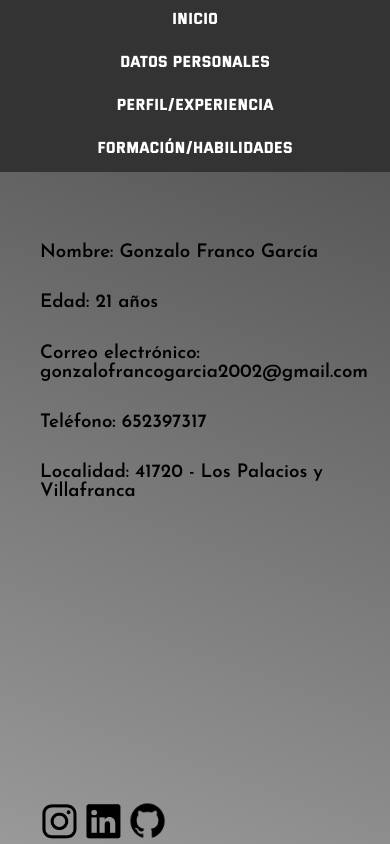
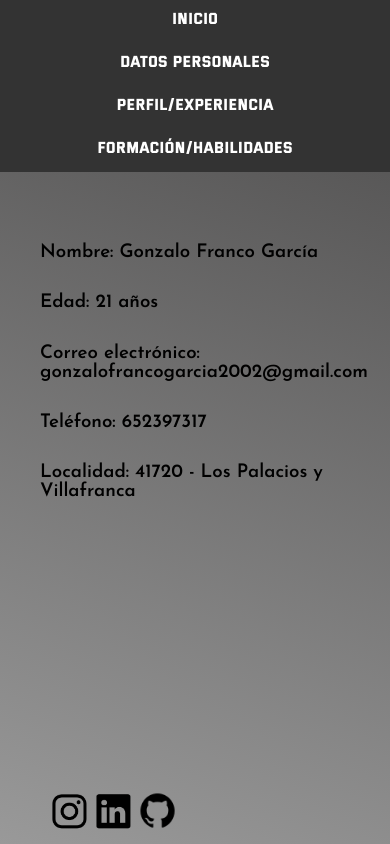
Before and after one commit to gonzalofg25/CSS-CV-GFG, a plain HTML site: page layouts/Datos-personales.html in a window 390 px wide. Drawn offline with Linux system fonts and the light colour scheme.

Commit message:
actualización footer

```diff
--- a/assets/styles.css
+++ b/assets/styles.css
@@ -410,8 +410,9 @@ footer img {
 }
 
 /*------------------------------------------------------------------------------------------------------------------------------------*/
-/*Port*/
+/*Tamaño portátil*/
 @media only screen and (max-width: 1620px){
+    /*index.html*/
     #nombre{
         font-size: 60px;
     }
@@ -440,7 +441,7 @@ footer img {
         box-shadow: inset 16px 14px 20px #0000008c;;
     }
     /*---------------------------------------------------------------------------*/
-
+    /*Datos-personales.html*/
     .datos{
         font-size: 22px;
         margin-top: 40px;
@@ -457,7 +458,7 @@ footer img {
     }
 
     /*---------------------------------------------------------------------------*/
-
+    /*Perfil-experiencia.html*/
     #per{
         margin-left: 15px;
         max-width: 40%;
@@ -493,7 +494,7 @@ footer img {
     }
 
     /*---------------------------------------------------------------------------*/
-
+    /*Formación-habilidades.html*/
     .progress-bar {
         width: 200px; /* Ajustamos el ancho de la barra de progreso */
         height: 20px;
@@ -535,7 +536,7 @@ footer img {
 
 /*------------------------------------------------------------------------------------------------------------------------------------*/
 
-
+/*Tamaño móvil*/
 @media only screen and (max-width:600px){
 
     nav {
@@ -559,6 +560,7 @@ footer img {
     .menu {
         padding: 8px;
     }
+    /*index.html*/
     .content {
         margin-top: 40px;
         display: flex;
@@ -572,7 +574,7 @@ footer img {
     }
 
     /*---------------------------------------------------------------------------*/
-
+    /*Datos-personales.html*/
     .datos {
         font-size: 4.8vw; /* Tamaño de fuente más grande en pantallas más pequeñas */
         margin-top: 8vw; /* Margen superior más grande en pantallas más pequeñas */
@@ -583,14 +585,22 @@ footer img {
         margin-top: 40px;
     }
 
+    #footer-datos {
+        position: fixed; /* Fijar el footer */
+        bottom: 0; /* Lo ancla en la parte inferior */
+        left: 0; /* Lo coloca en la esquina inferior izquierda */
+        width: 100%; /* Ocupa todo el ancho */
+        padding: 10px; /* Espaciado interno */
+    }
+
     footer img {
-        margin-top: 20px;
+        width: 10vw; /* Tamaño de la imagen relativo al ancho de la pantalla */
         min-width: 20px;
-        width: 10vw;
+        margin-top: 5px; /* Espacio superior entre imágenes */
     }
 
     /*------------------------------------------------------------------------------*/
-
+    /*Perfil-experiencia.html*/
     #per,#exp {
         float: none;
         max-width: 80%;
@@ -646,7 +656,7 @@ footer img {
             }
 
     /*------------------------------------------------------------------------------*/
-
+    /*Formación-habilidades.html*/
     #formacion,#habilidades {
         float: none;
         max-width: 80%;
@@ -671,7 +681,8 @@ footer img {
         max-width: 40vw;
     }
 }
-
+/*-------------------------------------------------------------------------------*/
+/*Este responsive lo tengo puesto para que el nav en estos píxeles sea igual que el de tamaño móvil */
 @media only screen and (min-width: 601px) and (max-width: 702px) {
     nav {
         display: flex;
```
